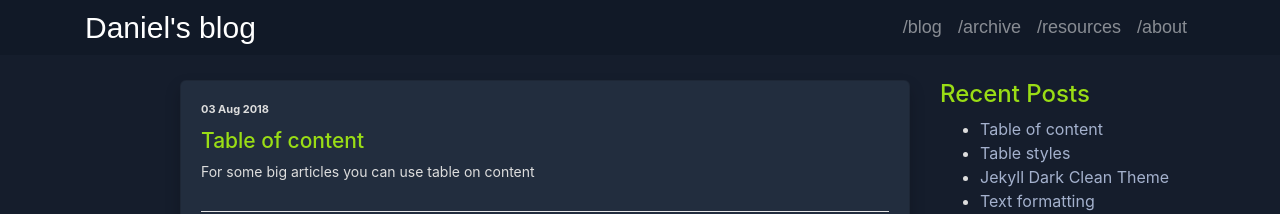
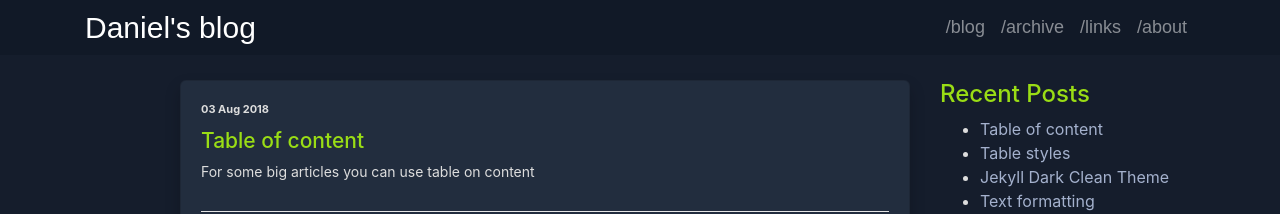
Before and after one commit to danieldavidson/danieldavidson.github.io, a Jekyll site: the page built from index.html, in a window 1280 px wide. Shown: the top 214 px of the page. Built offline with Jekyll 4.4.1, drawn with Linux system fonts in a browser that asks for light colours.

Commit message:
Update header.html

```diff
--- a/_includes/header.html
+++ b/_includes/header.html
@@ -54,7 +54,7 @@
                 <a class="nav-item nav-link" href="{{ '' | relative_url }}/">/blog</a>
                 <a class="nav-item nav-link" href="{{ 'archive' | relative_url }}">/archive</a>
                 <!--<a class="nav-item nav-link" href="{{ 'tags' | relative_url }}">/tags</a>-->
-                <a class="nav-item nav-link" href="{{ 'resources' | relative_url }}">/resources</a>
+                <a class="nav-item nav-link" href="{{ 'resources' | relative_url }}">/links</a>
                 <a class="nav-item nav-link" href="{{ 'about' | relative_url }}">/about</a>
             </div>
         </div>
```
